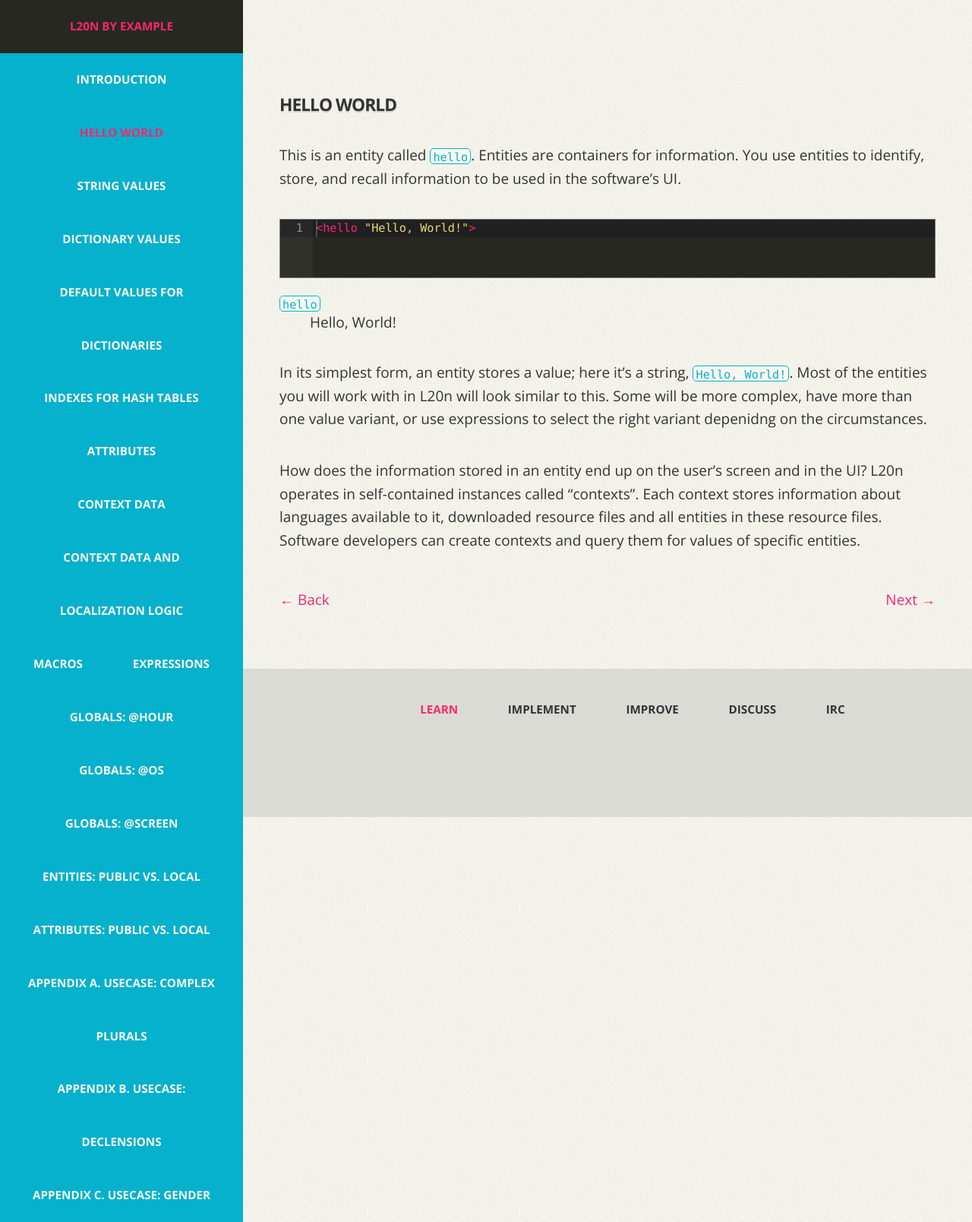
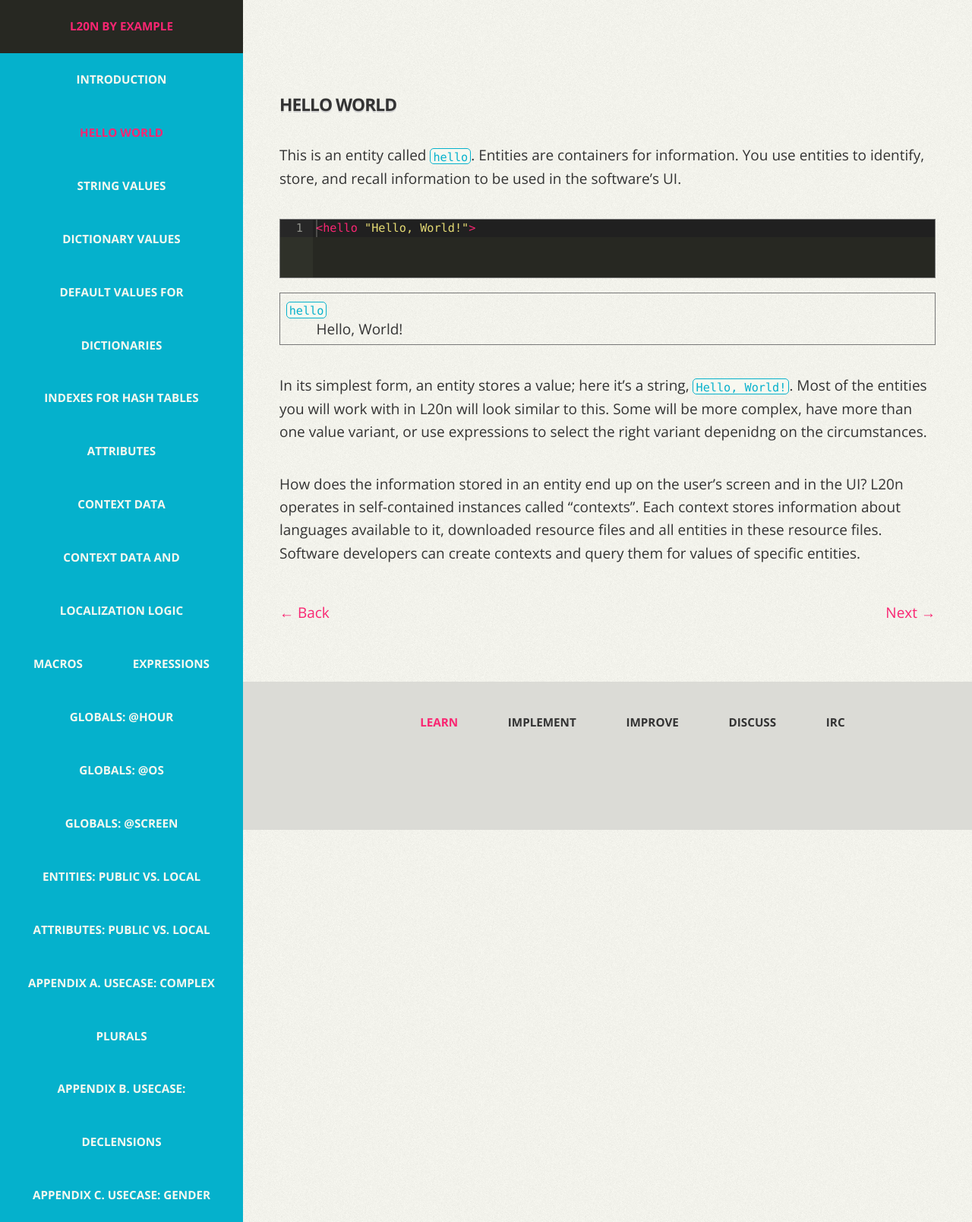
Before and after one commit to l20n/l20n.org, a Jekyll site: the page built from _posts/2012-07-01-hello-world.md, in a window 1280 px wide. Shown: the whole page at 76% size. Built offline with Jekyll 4.4.1, drawn with Linux system fonts in a browser that asks for light colours; nearby versions of some CDN libraries.

Commit message:
Restore output border

```diff
--- a/css/main.css
+++ b/css/main.css
@@ -272,7 +272,7 @@ a.title {
     border: 1px solid #777777;
 }
 
-.learn #output {
+.learn dl[id^="output"] {
     border: 1px solid #777777;
     padding: 0.4em;
 }
```
